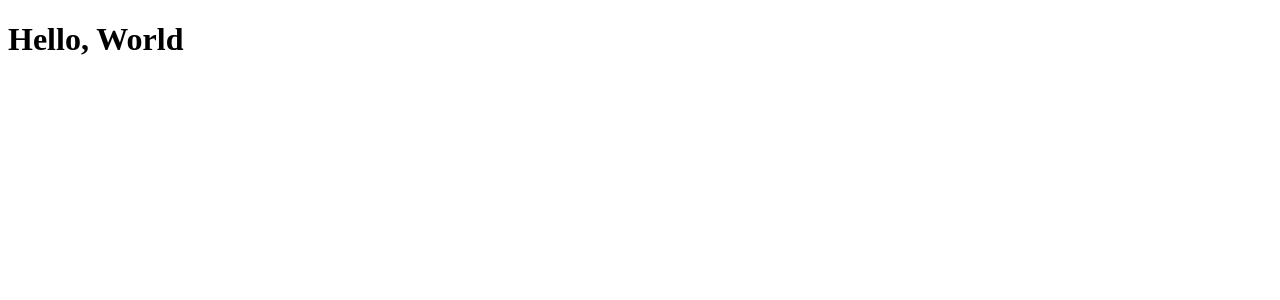
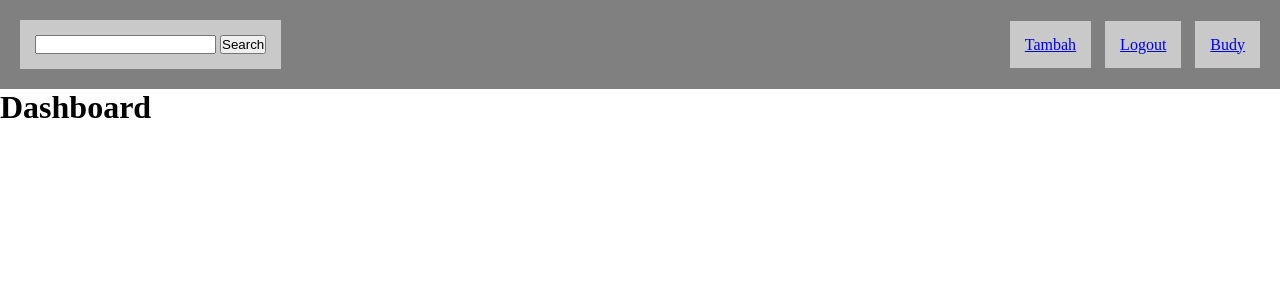
Before and after one commit to ylfyt/dorayaki-web-store-using-php, a PHP site: page /dashboard in a window 1280 px wide. Shown: the top 300 px of the page. Run offline with PHP 8.4, Linux system fonts and the light colour scheme; some libraries are stand-ins or nearby versions.

Commit message:
Navbar for dashboard

```diff
--- /dev/null
+++ b/app/controllers/Dashboard.php
@@ -0,0 +1,19 @@
+<?php
+
+class Dashboard extends Controller {
+
+    public function index()
+    {
+        $data = [
+            'title' => 'Dashboard',
+            'isAdmin' => true,
+            'username' => 'Budy'
+        ];
+
+        $this->view('templates/header', $data);
+        $this->view('templates/navbar', $data);
+        $this->view('dashboard/index', $data);
+        $this->view('templates/footer', $data);
+    }
+
+}
--- /dev/null
+++ b/app/views/dashboard/index.php
@@ -0,0 +1 @@
+<h1>Dashboard</h1>
--- a/app/views/templates/header.php
+++ b/app/views/templates/header.php
@@ -5,6 +5,6 @@
     <meta http-equiv="X-UA-Compatible" content="IE=edge">
     <meta name="viewport" content="width=device-width, initial-scale=1.0">
     <title><?= $data['title'] ?></title>
-
+    <link rel="stylesheet" href="<?= BASEURL?>/public/css/style.css">
 </head>
 <body>
--- /dev/null
+++ b/app/views/templates/navbar.php
@@ -0,0 +1,17 @@
+<div class="navbar">
+    <div class="search-bar">
+        <form action="">
+            <input id="query" type="text">
+            <button>Search</button>
+        </form>
+    </div>
+    <div class="menus">
+        <?php if ($data['isAdmin']) : ?>
+            <a href="#add">Tambah</a>
+        <?php else : ?>
+            <a href="#history">Daftar</a>
+        <?php endif; ?>
+        <a href="#logout">Logout</a>
+        <a href="#profile"><?= $data['username']?></a>
+    </div>
+</div>
--- /dev/null
+++ b/public/css/style.css
@@ -0,0 +1,23 @@
+* {
+    margin: 0;
+    padding: 0;
+}
+
+.navbar {
+    display: flex;
+    justify-content: space-between;
+    padding: 20px;
+    align-items: center;
+    background-color: gray;
+}
+
+.navbar .search-bar{
+    background-color: rgb(201, 201, 201);
+    padding: 15px;
+}
+
+.navbar .menus a{
+    margin-left: 10px;
+    background-color: rgb(201, 201, 201);
+    padding: 15px;
+}
```
